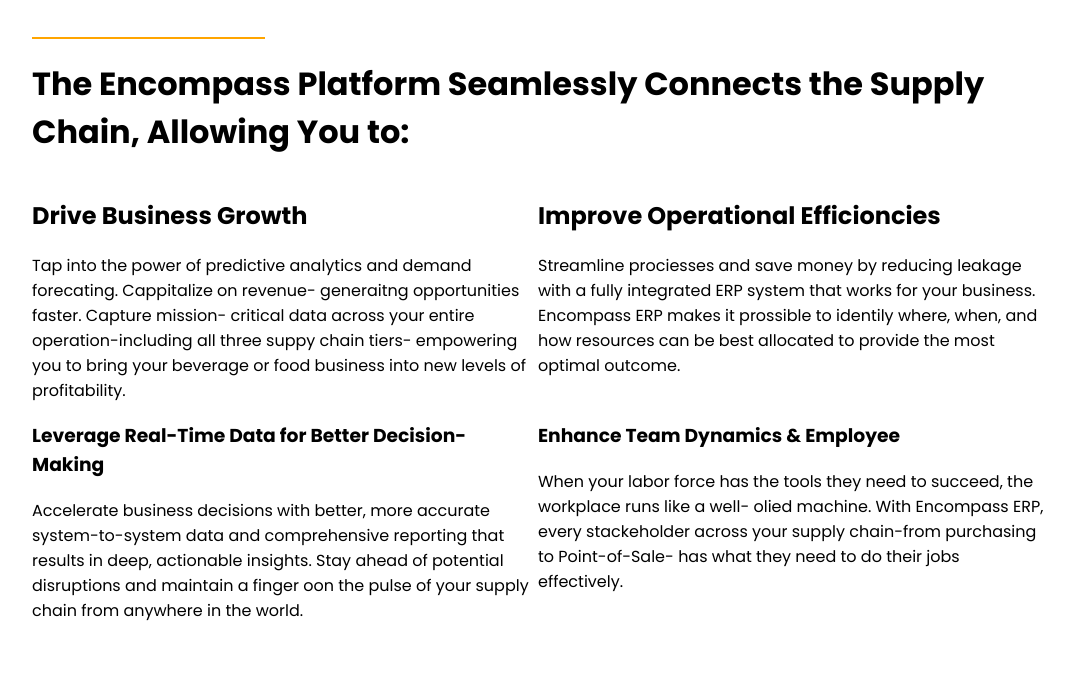
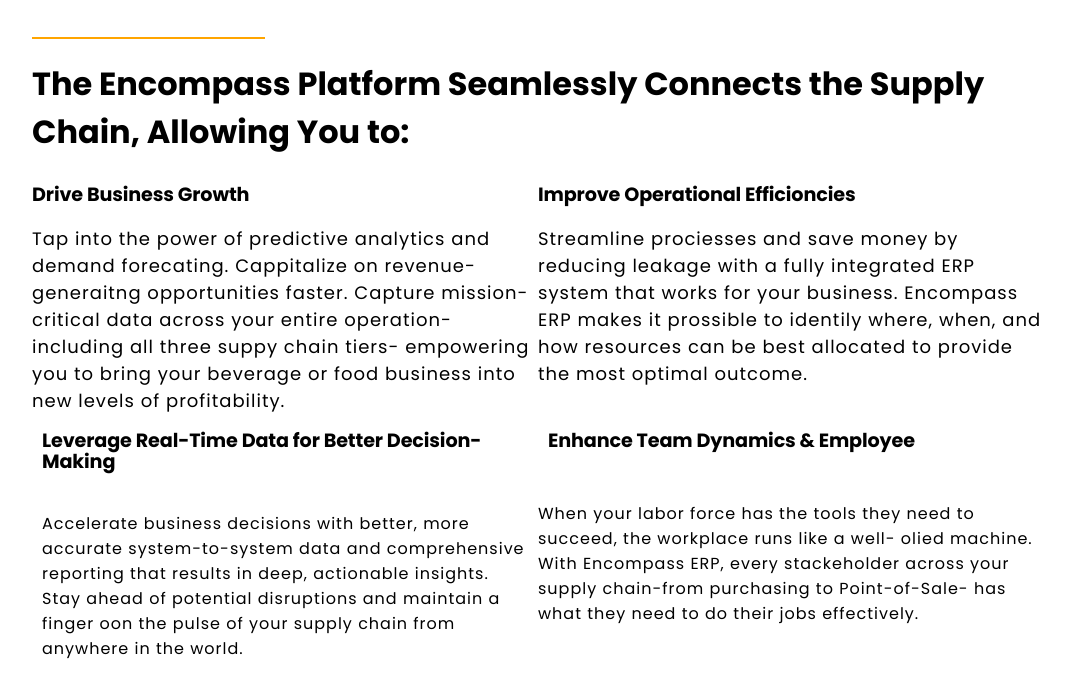
Before and after one commit to Toan159/BT_work, a PHP site: page /module_768.html in a window 1280 px wide. Shown: the top 698 px of the page, without its empty margins (102-1176 px from the left). Run offline with PHP 8.4, Linux system fonts and the light colour scheme.

Commit message:
complete

```diff
--- a/css/module_768.css
+++ b/css/module_768.css
@@ -23,6 +22,19 @@ body {
     display: flex;
     width: 100%;
     flex-wrap: wrap;
+}
+
+h2,
+h3 {
+    font-size: 1.2rem;
+    line-height: 1.09;
+    letter-spacing: -0.14px;
+    margin: 7px 0px 0px;
+    font-weight: 300px;
+}
+
+span {
+    letter-spacing: 1px;
 }
 
 /* .flex-2-1 {
@@ -67,10 +80,39 @@ body {
 
     .flex-2-1 {
         width: 50%;
+        font-size: 18px;
+    }
+
+    h2 {
+        font-size: 1.2rem;
+        line-height: 1.09;
+        letter-spacing: -0.14px;
+        margin: 7px 0px 0px;
+        /* font-weight: 300px; */
+        width: 370px;
+        height: 40px;
+    }
+
+    h3 {
+        font-size: 1.2rem;
+        line-height: 1.09;
+        letter-spacing: -0.14px;
+        margin: 7px 0px 0px;
+        /* font-weight: 300px; */
+        /* width: 370px; */
+        height: 60px;
+        padding: 10px 10px;
+
+    }
+
+    .test {
+        height: 60px;
+        padding: 10px 10px;
     }
 
     .flex-2-2 {
         width: 50%;
+        font-size: 18px;
     }
 
     .flex-2-3 {
--- a/module_768.html
+++ b/module_768.html
@@ -18,33 +18,33 @@
     <div class="Desktop-768px">
         <div class="flex-1">
             <div class="border"></div>
-            <h1 >
+            <h1>
                 The Encompass Platform Seamlessly Connects the Supply Chain, Allowing You to:
             </h1>
         </div>
 
         <div class="flex-2">
             <div class="flex-2-1">
-                <h2 >
+                <h2>
                     Drive Business Growth
                 </h2>
                 <span>
-                    Tap into the power of  predictive analytics and
+                    Tap into the power of predictive analytics and
                     demand forecating. Cappitalize on revenue-
                     generaitng opportunities faster. Capture mission-
-                    critical data across your entire  operation-including all three
+                    critical data across your entire operation-including all three
                     suppy chain tiers- empowering you to bring your beverage or food business into
-                     new levels of profitability.
+                    new levels of profitability.
                 </span>
             </div>
 
             <div class="flex-2-2">
                 <h2>Improve Operational Efficioncies</h2>
 
-                <span>Streamline prociesses and  save money by reducing
+                <span>Streamline prociesses and save money by reducing
                     leakage with a fully integrated ERP system that works for your
-                    business. Encompass ERP  makes it prossible to identily
-                    where, when, and how  resources can be best
+                    business. Encompass ERP makes it prossible to identily
+                    where, when, and how resources can be best
                     allocated to provide the most optimal outcome.
                 </span>
             </div>
@@ -53,22 +53,25 @@
                 <h3>
                     Leverage Real-Time Data for Better Decision-Making
                 </h3>
-                <span>
-                    Accelerate business decisions  with better, more accurate
-                    system-to-system data and  comprehensive reporting that
-                    results in deep, actionable  insights. Stay ahead of
-                    potential disruptions and  maintain a finger oon the pulse
-                    of your supply chain from  anywhere in the world.
-                </span>
-            </div >
+                <div class="test">
+                    <span>
+                        Accelerate business decisions with better, more accurate
+                        system-to-system data and comprehensive reporting that
+                        results in deep, actionable insights. Stay ahead of
+                        potential disruptions and maintain a finger oon the pulse
+                        of your supply chain from anywhere in the world.
+                    </span>
+                </div>
+
+            </div>
 
             <div class="flex-2-4">
                 <h3>Enhance Team Dynamics & Employee</h3>
-                <span> When your labor force has the  tools they need to succeed,
-                    the workplace runs like a well-  olied machine. With
-                    Encompass ERP, every  stackeholder across your
+                <span> When your labor force has the tools they need to succeed,
+                    the workplace runs like a well- olied machine. With
+                    Encompass ERP, every stackeholder across your
                     supply chain-from purchasing to Point-of-Sale-
-                    has what they need to do their  jobs effectively.
+                    has what they need to do their jobs effectively.
                 </span>
             </div>
         </div>
```
Also changed, not shown: other parts of css/module_768.css (+43 -5 lines).
